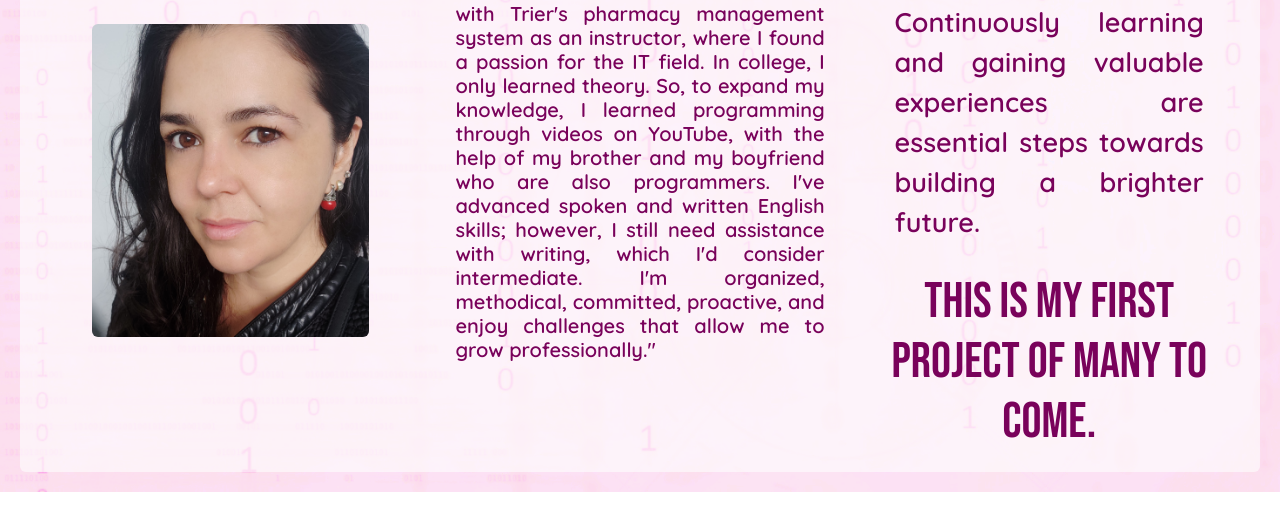
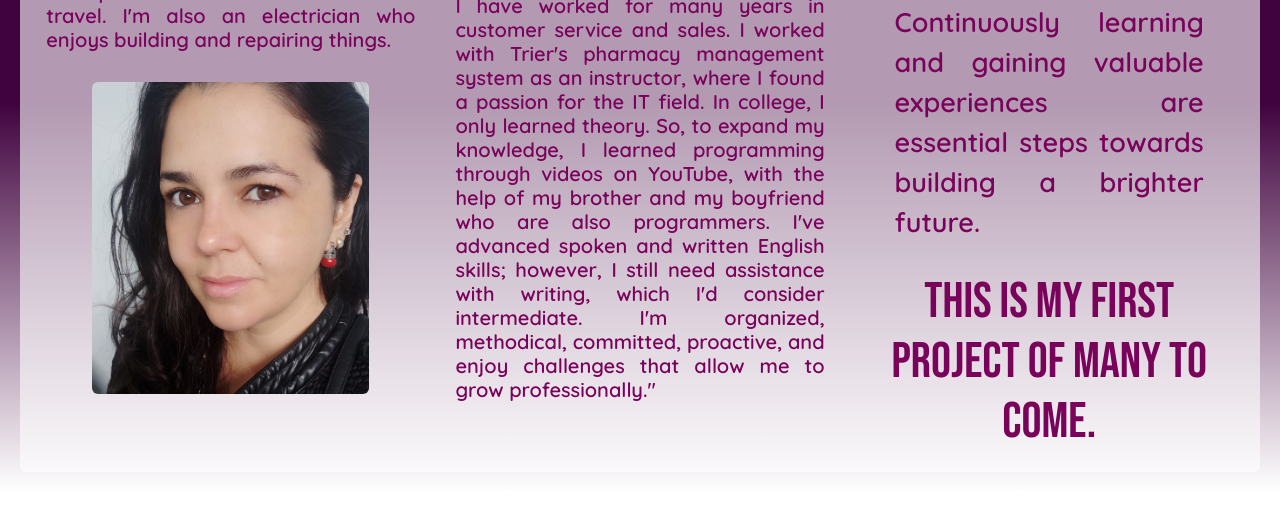
Before and after one commit to KikiAyres/BusinessCard, a plain HTML site: page aboutme/index.html in a window 1280 px wide. Shown: the part 284-800 px from the top of the page. Drawn offline with Linux system fonts and the light colour scheme.

Commit message:
last commit

```diff
--- a/aboutme/style.css
+++ b/aboutme/style.css
@@ -10,7 +10,7 @@
 }
 
 body{
-  background: url(../assets/background.png) no-repeat center/cover;
+  background: linear-gradient( to top, white, rgb(65, 3, 63)50%) no-repeat;
 }
 
 body * {
@@ -33,6 +33,10 @@ body * {
 .defaultDiv{
   width: 33%;
   padding: 20px 20px;
+  display: flex;
+  flex-direction: column;
+  justify-content: center;
+  align-items: center;
 }
 
 h1{
@@ -75,13 +79,6 @@ p{
   margin: 30px 30px;
  }
 
- #plans{
-  display: flex;
-  flex-direction: column;
-  justify-content: center;
-  min-height: 100%;
- }
-
  @media (max-width: 700px){
   #container{ flex-direction: column;}
  .defaultDiv{width: 100%}
```
Also changed, not shown: index.html (+1 -1 lines).
